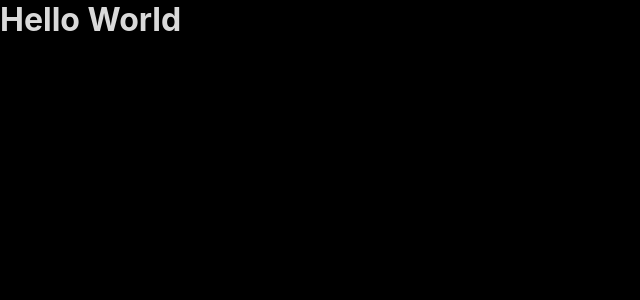
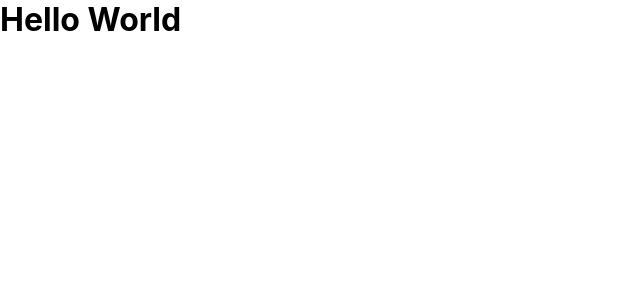
Before and after one commit to filipem2210/twintto-web, a React (Create React App) app: page / in a window 1280 px wide. Shown: the top 300 px of the page, without its empty margins (0-640 px from the left). Built offline with nearby package versions, Linux system fonts and the light colour scheme.

Commit message:
add dark/light theme

```diff
--- a/src/styles/GlobalStyles.js
+++ b/src/styles/GlobalStyles.js
@@ -6,7 +6,7 @@ export default createGlobalStyle`
     padding: 0;
     box-sizing: border-box;
 
-    color: var(--white);
+    color: ${props => props.theme.colors.text};
   }
 
   html, body, #root {
@@ -24,7 +24,7 @@ export default createGlobalStyle`
   }
 
   html {
-    background: var(--primary);
+    background: ${props => props.theme.colors.background};
   }
 
   :root {
--- /dev/null
+++ b/src/styles/themes/light.js
@@ -0,0 +1,8 @@
+export default {
+  title: 'light',
+
+  colors: {
+    background: '#fff',
+    text: '#000'
+  }
+}
```
Also changed, not shown: src/App.js (+6 -2 lines), src/styles/themes/dark.js (added, +8 -0 lines).
